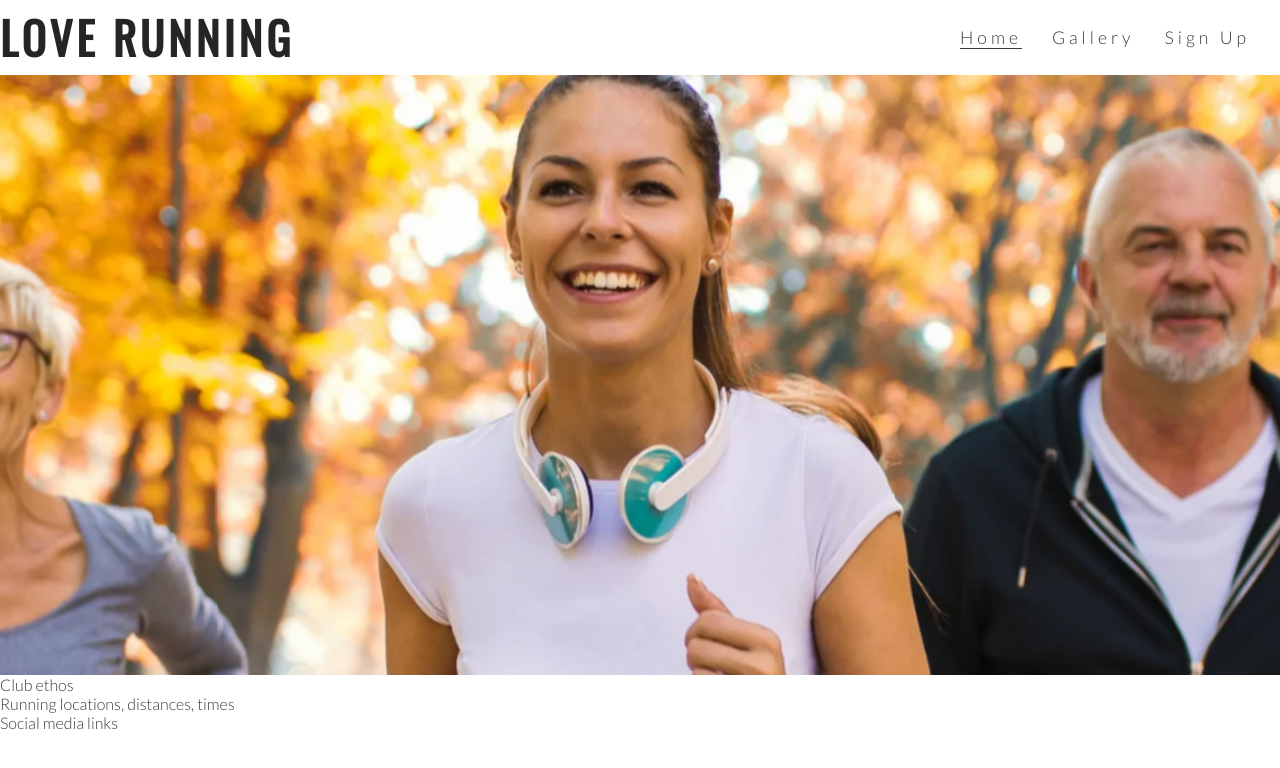
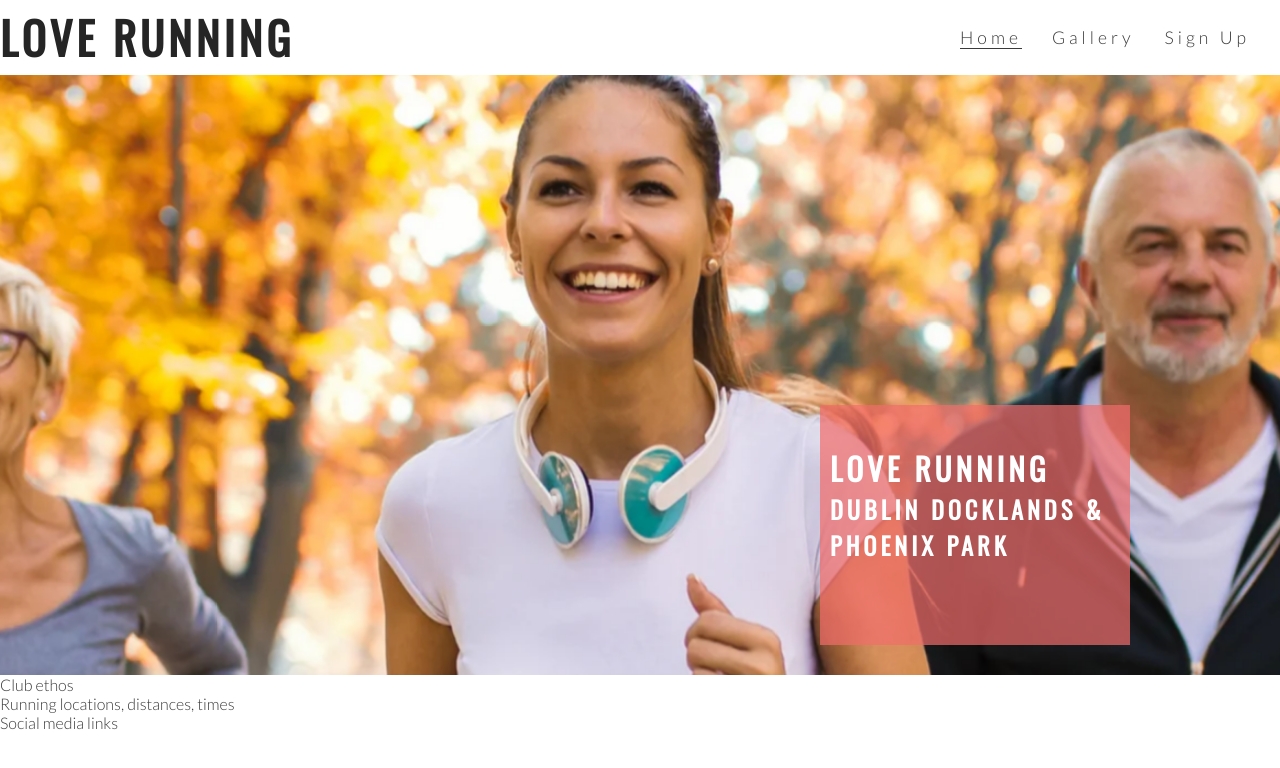
Before and after one commit to marktodman/love-running, a plain HTML site: page index.html in a window 1280 px wide. Drawn offline with nearby package versions, Linux system fonts and the light colour scheme.

Commit message:
add cover text to hero image, styling and  position

```diff
--- a/assets/css/style.css
+++ b/assets/css/style.css
@@ -57,10 +57,18 @@ h1, h2 {
     border-bottom: 1px solid #3a3a3a;
 }
 
+/* hero image and cover text */
+
 #hero-outer {
     height: 600px;
     width: 100%;
     overflow: hidden;
+
+    position: relative;
+}
+
+#cover-text, #cover-text h2 {
+    color: white;
 }
 
 #hero-image {
@@ -83,3 +91,23 @@ h1, h2 {
         transform: scale(1.1);
     }
 }
+
+#cover-text {
+    font-size: 130%;
+    font-family: Oswald, sans-serif;
+    text-transform: uppercase;
+    letter-spacing: 4px;
+
+    width: 300px;
+    height: 200px;
+
+    padding-top: 40px;
+    padding-left: 10px;
+
+    background-color: rgba(241, 109, 107, .7);
+
+    bottom: 30px;
+    right: 150px;
+
+    position: absolute;
+}
--- a/index.html
+++ b/index.html
@@ -33,6 +33,10 @@
     </header>
     <section id="hero-outer">
         <div id="hero-image"></div>
+        <div id="cover-text">
+            <h2>Love Running</h2>
+            <h3>Dublin Docklands & Phoenix Park</h3>
+        </div>
     </section>
     <section>
         Club ethos
```
